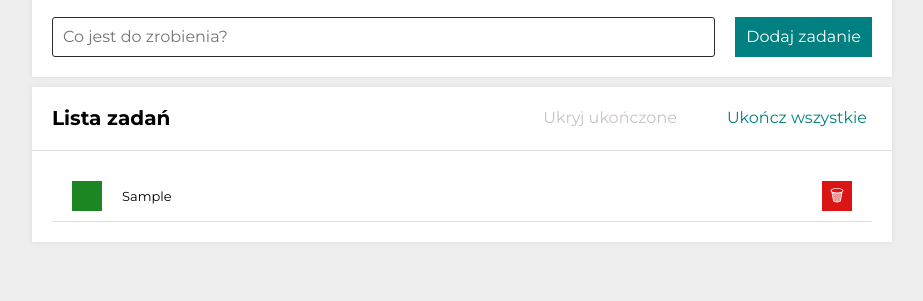
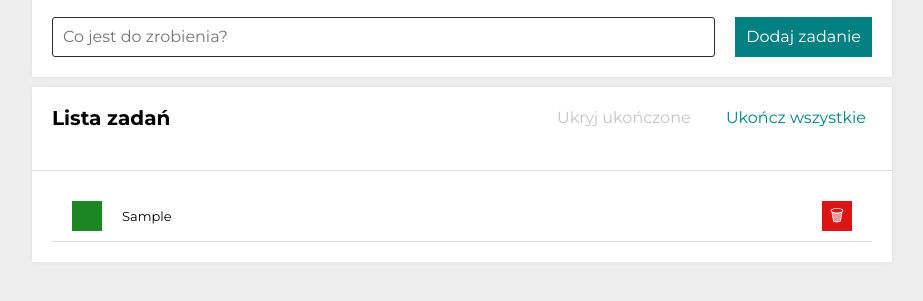
Before and after one commit to SzymonRojek/to-do-list-app, a website built with Parcel: page src/index.html in a window 1280 px wide. Both pictures are taken after typing "Sample" into the empty fields and a click on the button "Dodaj zadanie". Shown: the part 167-468 px from the top of the page, without its empty margins (178-1101 px from the left). Built offline with nearby package versions, Linux system fonts and the light colour scheme.

Commit message:
move section__headr to the section scss file, work with grid and change names classes inside of the section__header index html

```diff
--- a/src/css/section.scss
+++ b/src/css/section.scss
@@ -10,7 +10,6 @@
 
     &--first {
       border-bottom: 1px solid #ddd;
-      background-color: greenś;
     }
   }
 
@@ -18,3 +17,44 @@
     padding: 20px;
   }
 }
+
+.section__header {
+  border-bottom: 1px solid #ddd;
+  padding: 0 20px 30px 0;
+
+  @media (min-width: 767px) {
+    display: grid;
+    grid-template-columns: 1fr auto;
+    padding-bottom: 20px;
+  }
+}
+
+
+.section__buttonsContainer {
+  display: grid;
+  grid-gap: 20px;
+
+  @media (min-width: 767px) {
+    grid-template-columns: 1fr 1fr;
+  }
+}
+
+.section__button {
+  margin: 0;
+  color: teal;
+  border: none;
+  background-color: transparent;
+  outline: none;
+  transition: color .2s ease-in;
+  cursor: pointer;
+
+  &:hover {
+    color: hsl(180, 100%, 40%);;
+  }
+
+  &:disabled {
+    background: rgb(255, 255, 255);
+    color: rgb(201, 194, 194);
+    cursor: not-allowed;
+  }
+}
--- a/src/css/tasks.scss
+++ b/src/css/tasks.scss
@@ -58,48 +58,3 @@
       }
   }
 }
-
-.section-grid {
-    border-bottom: 1px solid #ddd;
-    padding-bottom: 20px;
-
-      @media (min-width: 767px) {
-        display: grid;
-        grid-template-columns: 1fr auto;
-        padding-bottom: 0;
-      }
-}
-
-.section__buttons {
-  display: grid;
-
-    @media (min-width: 767px) {
-      grid-template-columns: 1fr 1fr;
-      justify-items: end;
-    }
-
-  &--hiddenButtons {
-    display: none;
-  }
-}
-
-.section__button {
-  margin: 0;
-  padding: 15px 25px;
-  color: teal;
-  border: none;
-  background-color: transparent;
-  outline: none;
-  transition: color .2s ease-in;
-  cursor: pointer;
-
-  &:hover {
-    color: hsl(180, 100%, 40%);;
-  }
-
-  &:disabled {
-    background: rgb(255, 255, 255);
-    color: rgb(201, 194, 194);
-    cursor: not-allowed;
-  }
-}
--- a/src/index.html
+++ b/src/index.html
@@ -35,10 +35,10 @@
     </section>
 
     <section class="section">
-      <div class="section-grid">
+      <header class="section__header">
         <h2 class="section__heading">Lista zadań</h2>
-        <div class="section__buttons js-buttons"></div>
-      </div>
+        <div class="section__buttonsContainer js-buttons"></div>
+      </header>
       <div class="section__body">
         <ul class="tasks js-tasks"></ul>
       </div>
```
